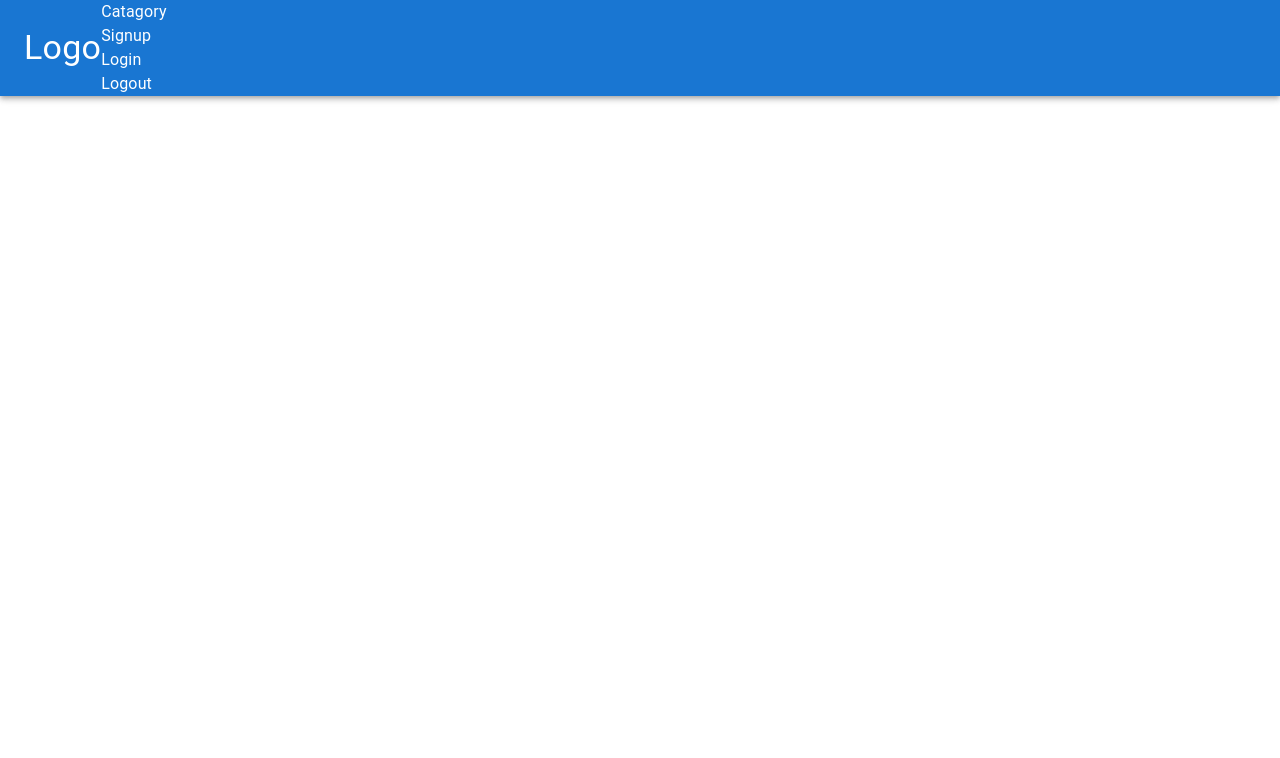
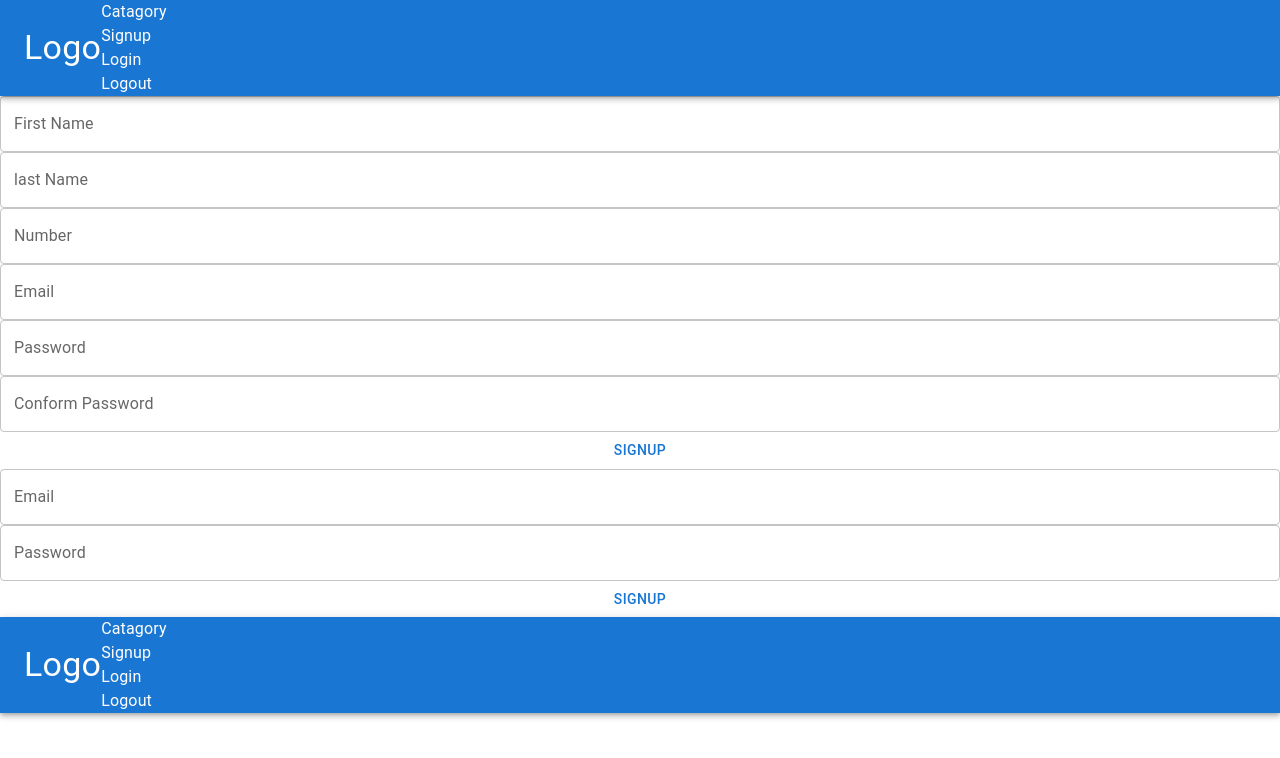
Before and after one commit to Danish-khan93/react-learning-TypeScript, a React (Vite) app: page / in a window 1280 px wide. Shown: the top 758 px of the page. Built offline with nearby package versions, Linux system fonts and the light colour scheme.

Commit message:
maiking signup and login

```diff
--- a/package.json
+++ b/package.json
@@ -17,7 +17,8 @@
     "axios": "^1.4.0",
     "react": "^18.2.0",
     "react-dom": "^18.2.0",
-    "react-hook-form": "^7.45.4"
+    "react-hook-form": "^7.45.4",
+    "react-router-dom": "^6.15.0"
   },
   "devDependencies": {
     "@types/react": "^18.2.15",
--- a/src/App.tsx
+++ b/src/App.tsx
@@ -1,9 +1,14 @@
 import NavBar from "./component/NavBar"
-
+import SignUp from "./component/auth/SignUp"
+import LogIn from "./component/auth/LogIn"
+import Footer from "./component/Footer"
 const App = () => {
   return (
     <div>
       <NavBar/>
+      <SignUp/>
+      <LogIn/>
+      <Footer/>
     </div>
   )
 }
--- /dev/null
+++ b/src/component/Footer.tsx
@@ -0,0 +1,23 @@
+import { AppBar, Toolbar, Typography, Box, Divider } from "@mui/material";
+
+const Footer = () => {
+  return (
+    <AppBar position="static">
+      <Toolbar className="flex justify-between bg-slate-900">
+        <Box>
+          <Typography variant="h4">Logo</Typography>
+        </Box>
+        <Box className="flex justify-between gap-5">
+          <Typography>Catagory</Typography>
+          <Divider orientation="vertical" />
+          <Typography>Signup</Typography>
+          <Typography>Login</Typography>
+          <Typography>Logout</Typography>
+          <Divider orientation="vertical" />
+        </Box>
+      </Toolbar>
+    </AppBar>
+  );
+};
+
+export default Footer;
--- /dev/null
+++ b/src/component/auth/LogIn.tsx
@@ -0,0 +1,14 @@
+import { TextField, Button, Stack } from "@mui/material";
+
+const SignUp = () => {
+  return (
+    <Stack className="w-[500px] gap-6 my-[50px] shadow-lg mx-auto p-10 rounded-lg ">
+      <TextField label="Email" />
+      <TextField label="Password" />
+
+      <Button>Signup</Button>
+    </Stack>
+  );
+};
+
+export default SignUp;
--- /dev/null
+++ b/src/component/auth/SignUp.tsx
@@ -0,0 +1,17 @@
+import { TextField, Button, Stack } from "@mui/material";
+
+const SignUp = () => {
+  return (
+    <Stack className="w-[500px] gap-6 my-[50px] shadow-lg mx-auto p-10 rounded-lg ">
+      <TextField label="First Name" />
+      <TextField label="last Name" />
+      <TextField label="Number" />
+      <TextField label="Email" />
+      <TextField label="Password" />
+      <TextField label="Conform Password" />
+      <Button>Signup</Button>
+    </Stack>
+  );
+};
+
+export default SignUp;
```
Also changed, not shown: 1 other file (tests, documents, lock files or other folders).
